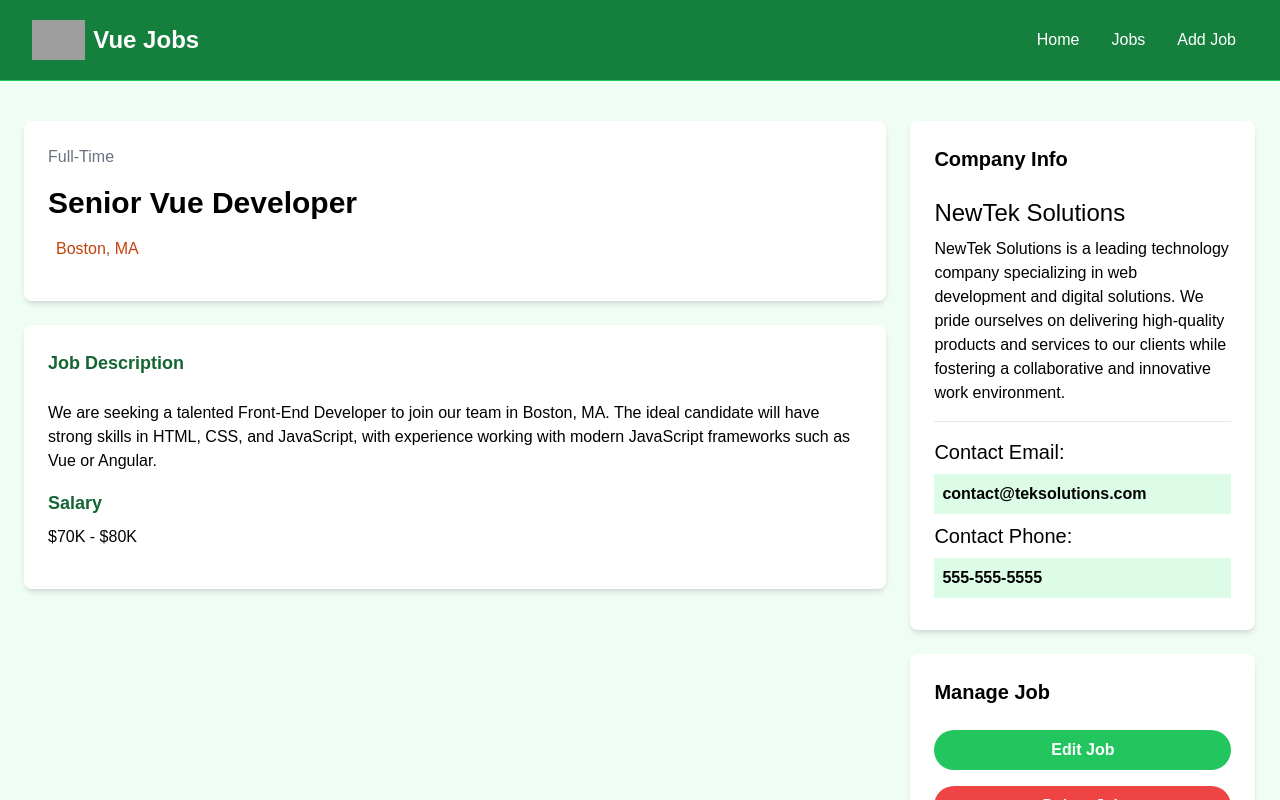
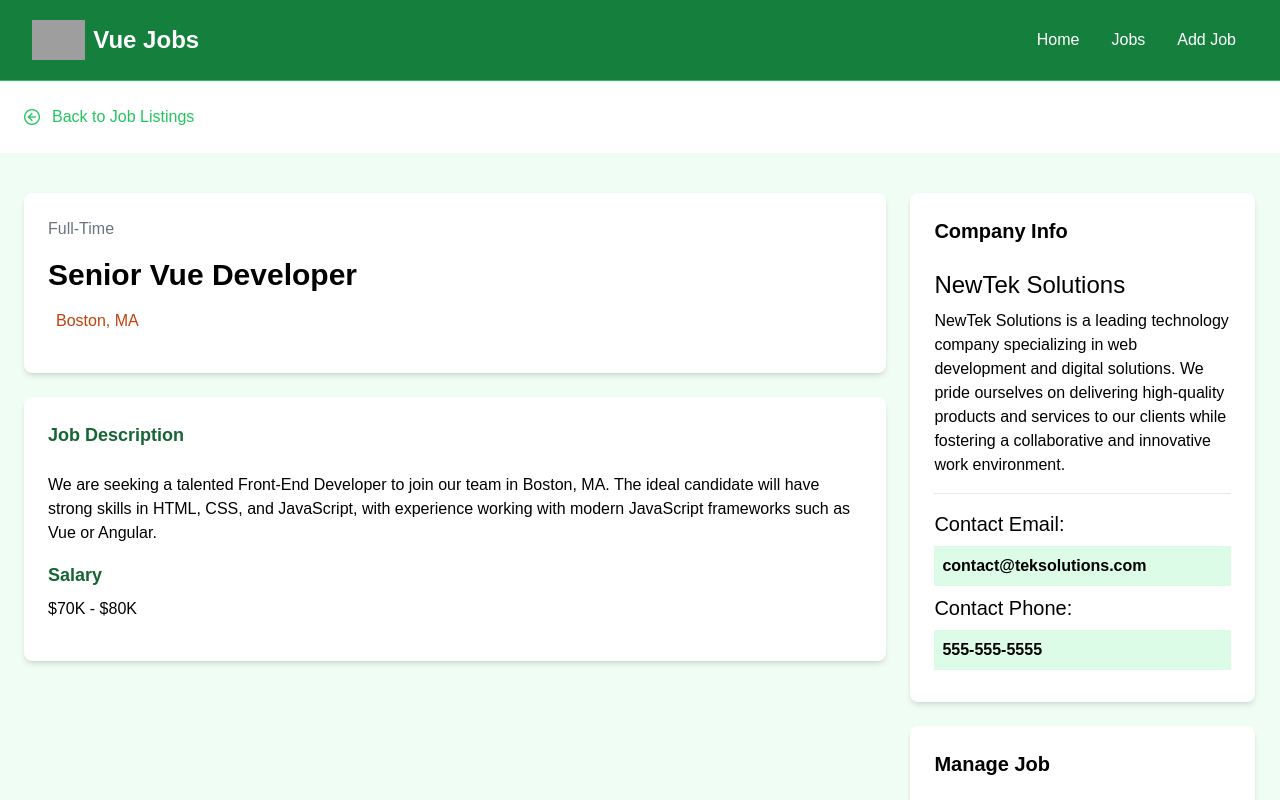
Before and after one commit to claGiaSW/testVueApp, a Vue app: page /jobs/1 in a window 1280 px wide. Shown: the top 800 px of the page. Built offline with nearby package versions, Linux system fonts and the light colour scheme; data requests are answered from the project's data file; grey boxes are pictures that could not be loaded.

Commit message:
BackButton component implemented

```diff
--- /dev/null
+++ b/src/components/BackButton.vue
@@ -0,0 +1,16 @@
+<script setup>
+import { RouterLink } from 'vue-router';
+</script>
+
+<template>
+    <section>
+      <div class="container m-auto py-6 px-6">
+        <RouterLink
+          href="/jobs"
+          class="text-green-500 hover:text-green-600 flex items-center"
+        >
+          <i class="pi pi-arrow-circle-left mr-3"></i> Back to Job Listings
+        </RouterLink>
+      </div>
+    </section>
+</template>
--- a/src/views/JobView.vue
+++ b/src/views/JobView.vue
@@ -3,6 +3,7 @@
 import axios from "axios";
 import { ref, onMounted } from "vue";
 import { useRoute, RouterLink } from "vue-router";
+import BackButton from "@/components/BackButton.vue";
 
 const route = useRoute();
 const jobId = route.params.id;
@@ -23,6 +24,7 @@
 </script>
 
 <template>
+    <BackButton />
     <section v-if="!isLoading" class="bg-green-50">
         <div class="container m-auto py-10 px-6">
             <div class="grid grid-cols-1 md:grid-cols-70/30 w-full gap-6">
```
